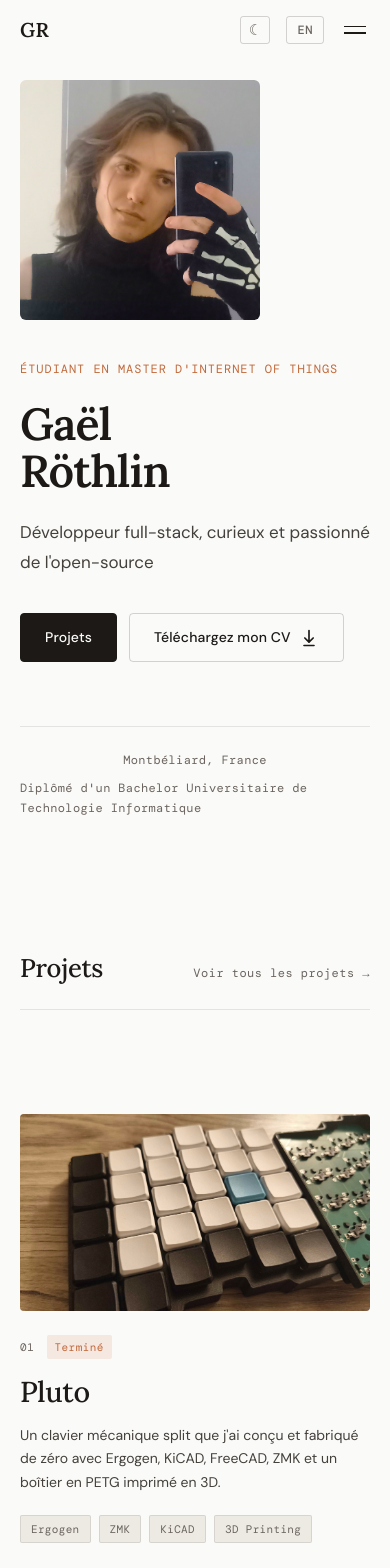
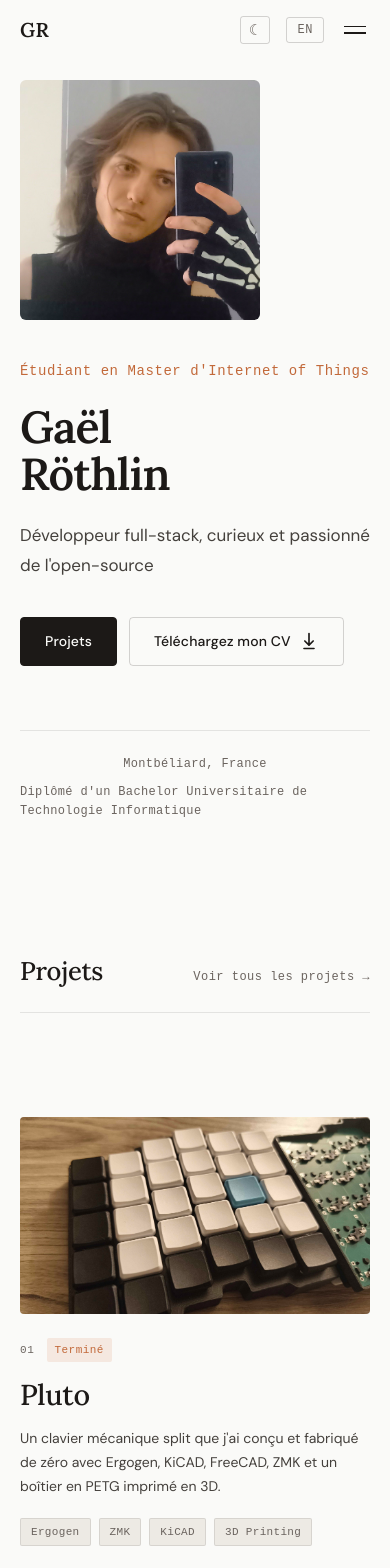
Before and after one commit to moonlight58/moonlight58-portfolio, a Vue app: page / in a window 390 px wide. Shown: the top 1568 px of the page. Built offline with nearby package versions, Linux system fonts and the light colour scheme.

Commit message:
new(App): updated some font, changed font size fix(i18n): updated informations, cleared some still unused data new(Home): changed skills section from 'Frontend, Backend, DevOps, Tools' to 'Software, DevOps, IoT, Mobile'

```diff
--- a/src/App.vue
+++ b/src/App.vue
@@ -44,7 +44,7 @@ import Footer from '@/components/Footer.vue'
 
   --font-serif: 'Lora', Georgia, serif;
   --font-sans: 'DM Sans', system-ui, sans-serif;
-  --font-mono: 'DM Mono', 'Fira Code', monospace;
+  --font-mono: 'Fira Code', monospace;
   --max-w: 1160px;
   --section-gap: 120px;
 
--- a/src/i18n/locales/en/home.json
+++ b/src/i18n/locales/en/home.json
@@ -30,9 +30,15 @@
     }
   },
   "school": {
+    "master": {
+      "name": "International Master IoT (Internet of Things) of the Graduated School Eiphi",
+      "location": "Montbéliard, France",
+      "date": "2026 - Now",
+      "description": "Currently in first year"
+    },
     "univ": {
-      "name": "Université de Franche-Comté",
-      "location": "Besançon, France",
+      "name": "University Institute of Computer Science",
+      "location": "Belfort, France",
       "description": "Obtained the university Bachelor in Technology of Computer Science degree (BUT Informatique), with a focus on software development and digital innovation."
     },
     "lycee": {
--- a/src/i18n/locales/fr/home.json
+++ b/src/i18n/locales/fr/home.json
@@ -30,14 +30,20 @@
     }
   },
   "school": {
+    "master": {
+      "name": "International Master IoT (Internet of Things) of the Graduated School Eiphi",
+      "location": "Montbéliard, France",
+      "date": "2026 - Maintenant",
+      "description": "En première année de Master IoT"
+    },
     "univ": {
-      "name": "Université de Franche-Comté",
-      "location": "Besançon, France",
+      "name": "Institut Universitaire de Technologie d'Informatique",
+      "location": "Belfort, France",
       "description": "Obtention du Bachelor Universitaire de Technologie (BUT) en informatique en 2026. Actuellement en troisième année de BUT Informatique."
     },
     "lycee": {
       "name": "Lycée Polyvalent Edouard Belin",
-      "location": "Besançon, France",
+      "location": "Vesoul, France",
       "description": "Obtention du baccalauréat scientifique (STI2D) avec mention bien en 2023."
     }
   },
--- a/src/views/Home.vue
+++ b/src/views/Home.vue
@@ -103,6 +103,7 @@
             <div v-for="school in schools" :key="school.name" class="education-item">
               <div class="education-item__left">
                 <span class="education-item__date">{{ school.date }}</span>
+                <span class="education-item__location">{{ school.location }}</span>
               </div>
               <div class="education-item__right">
                 <h4 class="education-item__name">{{ school.name }}</h4>
@@ -380,16 +381,22 @@ const internships = computed(() => [
 
 const schools = computed(() => [
   {
+    name: t('home.school.master.name'),
+    description: t('home.school.master.description'),
+    location: t('home.school.master.location'),
+    date: t('home.school.master.date'),
+  },
+  {
     name: t('home.school.univ.name'),
     description: t('home.school.univ.description'),
+    location: t('home.school.univ.location'),
     date: '2023 – 2026',
-    status: t('home.school.univ.status'),
   },
   {
     name: t('home.school.lycee.name'),
     description: t('home.school.lycee.description'),
+    location: t('home.school.lycee.location'),
     date: '2021 – 2023',
-    status: t('home.school.lycee.status'),
   },
 ])
 
@@ -511,12 +518,11 @@ const skillCategories = computed(() => [
 }
 
 .hero__eyebrow {
+  letter-spacing: 0.04em;
   font-family: var(--font-mono);
-  font-size: 12px;
+  font-size: 14px;
   font-weight: 400;
   color: var(--accent);
-  letter-spacing: 0.08em;
-  text-transform: uppercase;
   margin-bottom: 20px;
 }
 
@@ -831,8 +837,8 @@ const skillCategories = computed(() => [
 
 .internship-card__date {
   display: block;
-  font-family: var(--font-mono);
-  font-size: 11px;
+  font-family: var(--font-sans);
+  font-size: 14px;
   color: var(--text-3);
   letter-spacing: 0.04em;
   margin-bottom: 6px;
@@ -847,7 +853,7 @@ const skillCategories = computed(() => [
 }
 
 .internship-card__mission {
-  font-size: 13px;
+  font-size: 14px;
   color: var(--text-3);
   line-height: 1.6;
 }
@@ -906,15 +912,15 @@ const skillCategories = computed(() => [
 }
 
 .education-item__date {
-  font-family: var(--font-mono);
-  font-size: 11px;
+  font-family: var(--font-sans);
+  font-size: 16px;
   color: var(--text-3);
   letter-spacing: 0.04em;
 }
 
-.education-item__status {
-  font-family: var(--font-mono);
-  font-size: 10px;
+.education-item__location {
+  font-family: var(--font-sans);
+  font-size: 13px;
   color: var(--accent);
   letter-spacing: 0.04em;
 }
```
